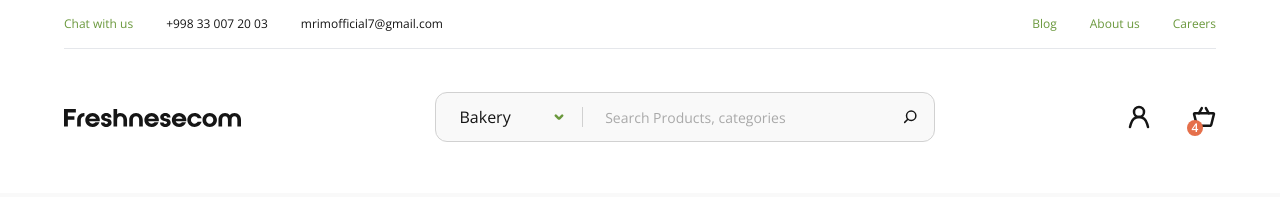
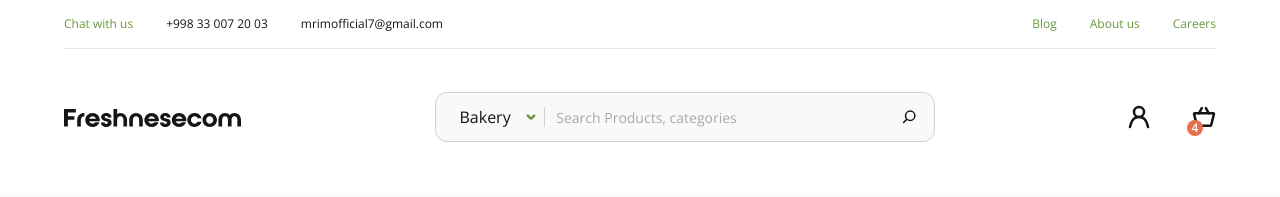
Before and after one commit to MuhammadyusufEngineer/CoLearning-Ecommerce-Vue, a Vue app: page /products in a window 1280 px wide. Shown: the top 197 px of the page. Built offline with nearby package versions, Linux system fonts and the light colour scheme.

Commit message:
minor fixes

```diff
--- a/src/components/CustomSelect.vue
+++ b/src/components/CustomSelect.vue
@@ -1,5 +1,5 @@
 <template>
-    <div class="invisible-layer bg-red-500" v-show="is_open" @click="is_open = !is_open"></div>
+    <div class="invisible-layer" v-show="is_open" @click="is_open = !is_open"></div>
     <div class="ui-custom-select hidden lg:block custom-select w-[120px]">
         <div class="current-value" >
             <div
--- a/src/components/Header.vue
+++ b/src/components/Header.vue
@@ -42,13 +42,13 @@
                 class="flex items-center justify-between rounded-[12px] max-w-[500px] w-full sm:w-[500px] border border-solid border-[#d1d1d1] bg-[#f9f9f9] mx-auto py-[10px] px-4">
 
                 <CustomSelect />
-                <div class="w-[1px] h-5 bg-[#D1D1D1]"></div>
-                <div class="w-auto sm:w-[300px]">
+                <div class="w-[1px] h-5 bg-[#D1D1D1] hidden lg:block"></div>
+                <div class="w-full">
                     <input type="text"
-                        class="w-full border-none outline-none px-3 max-w-[262px] text-[14px] bg-transparent placeholder:text-[#a9a9a9] placeholder:text-[14px]"
+                        class="w-full border-none outline-none px-3 text-[14px] bg-transparent placeholder:text-[#a9a9a9] placeholder:text-[14px]"
                         placeholder="Search Products, categories">
                 </div>
-                <div class="flex items-center">
+                <div class="flex items-center min-w-[16px] w-4 h-4">
                     <img src="@/assets/img/icon-search.svg" alt="search icon">
                 </div>
             </div>
```
